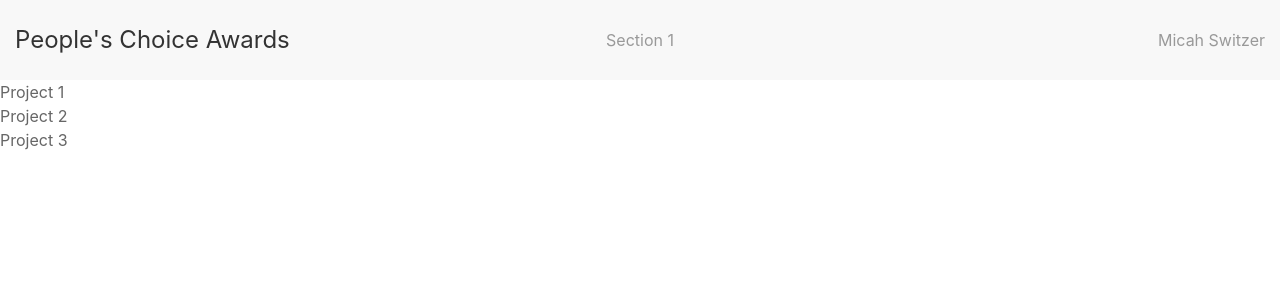
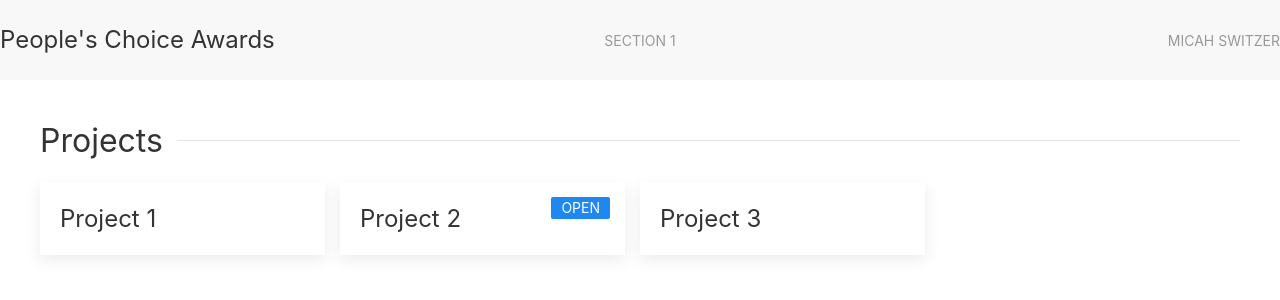
Before and after one commit to micahswitzer/peoples-choice, a Vue app: page / in a window 1280 px wide. Shown: the top 300 px of the page. Built offline with nearby package versions, Linux system fonts and the light colour scheme.

Commit message:
Continued updating project layout

```diff
--- a/public/index.html
+++ b/public/index.html
@@ -5,8 +5,8 @@
     <meta http-equiv="X-UA-Compatible" content="IE=edge">
     <meta name="viewport" content="width=device-width,initial-scale=1.0">
     <link rel="icon" href="<%= BASE_URL %>favicon.ico">
-    <link rel="stylesheet" href="https://cdnjs.cloudflare.com/ajax/libs/uikit/3.0.3/css/uikit-core-rtl.min.css">
-    <script type="text/javascript" src="https://cdnjs.cloudflare.com/ajax/libs/uikit/3.0.3/js/uikit.min.js"></script>
+    <link rel="stylesheet" href="https://cdnjs.cloudflare.com/ajax/libs/uikit/3.0.3/css/uikit.min.css" integrity="sha256-cnxgu1WK4uhR5pOw/YhkL1qdoVWMPceoQvv0AcIRkF0=" crossorigin="anonymous" />
+    <script src="https://cdnjs.cloudflare.com/ajax/libs/uikit/3.0.3/js/uikit.min.js" integrity="sha256-AINUlF7RFhEIU37MsMWXfqC9AlpDnmW8xp1NUfEa8io=" crossorigin="anonymous"></script>
     <title>People's Choice Awards</title>
   </head>
   <body>
--- a/src/App.vue
+++ b/src/App.vue
@@ -1,9 +1,16 @@
 <template>
   <div id="app">
     <Header/>
-    <ProjectCard title="Project 1"/>
-    <ProjectCard title="Project 2"/>
-    <ProjectCard title="Project 3"/>
+    <div class="uk-section uk-section-small uk-section-default">
+      <div class="uk-container uk-container-expand">
+        <h2 class="uk-heading-line"><span>Projects</span></h2>
+        <div class="uk-grid-small" uk-grid>
+          <ProjectCard title="Project 1"/>
+          <ProjectCard title="Project 2" isOpen="true"/>
+          <ProjectCard title="Project 3"/>
+        </div>
+      </div>
+    </div>
   </div>
 </template>
 
--- a/src/components/ProjectCard.vue
+++ b/src/components/ProjectCard.vue
@@ -1,7 +1,10 @@
 <template>
-	<div class="pc-project">
-		<span>{{ title }}</span>
+<div class="pc-project uk-width-medium">
+	<div class="uk-card uk-card-default uk-card-small uk-card-hover uk-card-body">
+		<div v-if="isOpen" class="uk-card-badge uk-label">OPEN</div>
+		<h3 class="uk-card-title">{{ title }}</h3>
 	</div>
+</div>
 </template>
 
 <script lang="ts">
```
